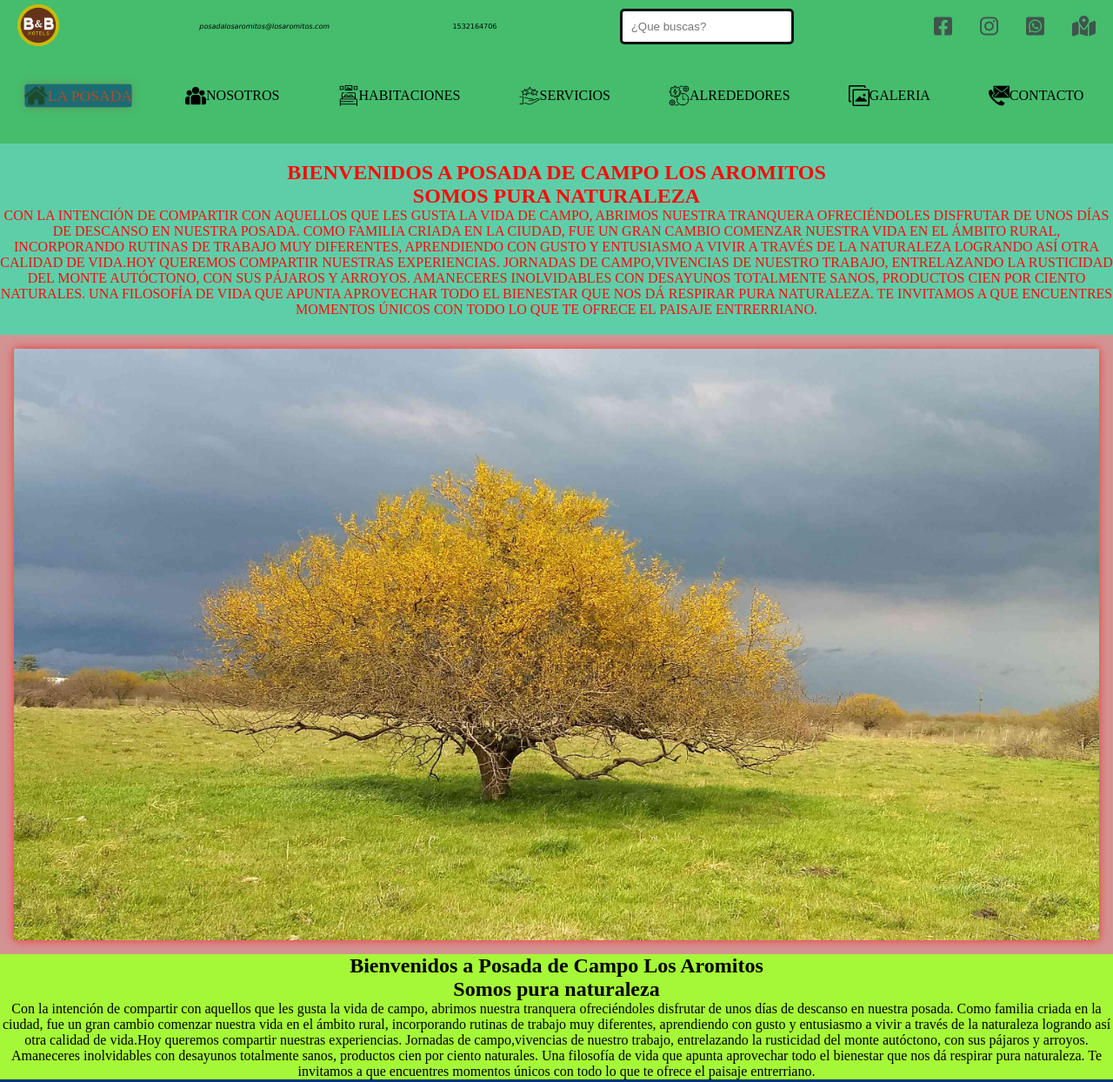
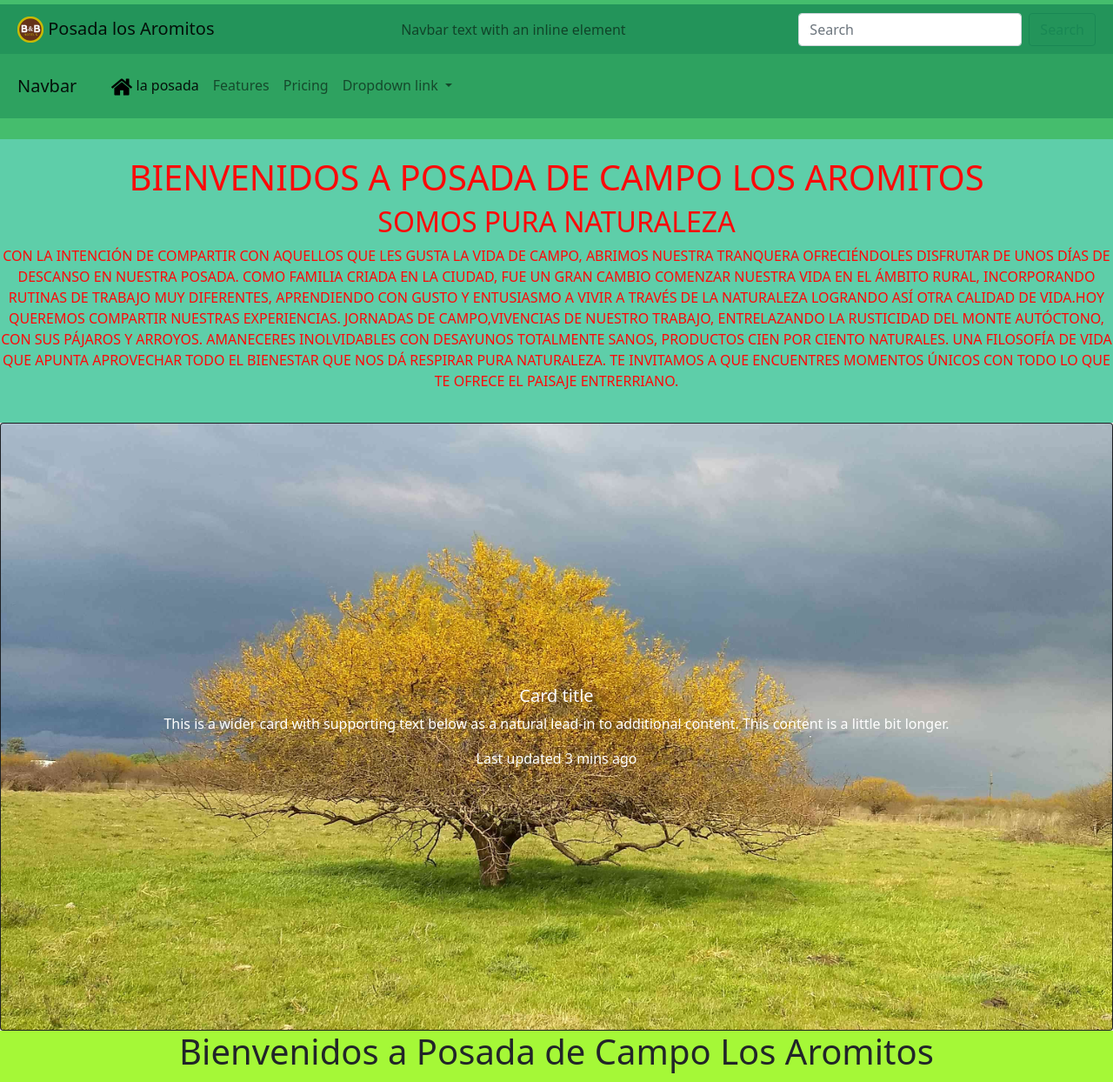
Before and after one commit to Felipe26390/webDevInn, a plain HTML site: page index.html in a window 1280 px wide. Shown: the top 1244 px of the page at 87% size. Drawn offline with nearby package versions, Linux system fonts and the light colour scheme.

Commit message:
se agrega boostrap al index

```diff
--- a/css/style.css
+++ b/css/style.css
@@ -219,7 +219,7 @@ body {
 
 /* Class activa la ubicacion en donde estamos en la botonera del header y el sub menu */
 
-.active {
+/* .active {
     transform: scale(1.1);
     opacity: 0.6;
     pointer-events: none;
@@ -227,7 +227,7 @@ body {
     color: rgb(255, 0, 0);
     box-shadow: 0px 0px 10px 0px rgba(165, 48, 48, 0.5);
     border-radius: .2rem;
-}
+} */
 
 /*Header Inferior Barra Menu--> SUBMENU de Galeria de Fotos  */
 
--- a/index.html
+++ b/index.html
@@ -8,6 +8,7 @@
     <link rel="stylesheet" href="https://cdnjs.cloudflare.com/ajax/libs/font-awesome/6.1.1/css/all.min.css"
         integrity="sha512-KfkfwYDsLkIlwQp6LFnl8zNdLGxu9YAA1QvwINks4PhcElQSvqcyVLLD9aMhXd13uQjoXtEKNosOWaZqXgel0g=="
         crossorigin="anonymous" referrerpolicy="no-referrer" />
+        <link href="https://cdn.jsdelivr.net/npm/bootstrap@5.1.3/dist/css/bootstrap.min.css" rel="stylesheet" integrity="sha384-1BmE4kWBq78iYhFldvKuhfTAU6auU8tT94WrHftjDbrCEXSU1oBoqyl2QvZ6jIW3" crossorigin="anonymous">
     <link rel="stylesheet" href="css/style.css">
 
     <title>B&B Posada de Campo Aromitos</title>
@@ -17,7 +18,7 @@
 
     <header class="header">
 
-        <div class="headerSup" id="img">
+        <!-- <div class="headerSup" id="img">
 
             <div>
                 <a href="index.html">
@@ -40,7 +41,6 @@
             <div class="headerSupIcons">
                 <li class="liLogo">
                     <a class="logo" href="http://facebook.com/username" target="_blank">
-                        <!-- <img src="./assets/SVG/logo1.svg" alt="Facebook"> -->
                         <i class="fa-brands fa-facebook-square"></i>
                     </a>
                 </li>
@@ -68,9 +68,32 @@
 
             </div>
 
-        </div>
+        </div> -->
 
-        <nav class="headerNavMenu">
+        <nav class="navbar navbar-light sticky-top bg-success p-2 text-white bg-opacity-75">
+            <div class="container-fluid">
+              <a class="navbar-brand" href="#">
+                <img src="./assets/img/posada los aromitos casa de campo icno logo.png" alt="" width="30" height="30" class="d-inline-block align-text-top">
+                Posada los Aromitos
+              </a>
+
+              <span class="navbar-text">
+                Navbar text with an inline element
+              </span>
+
+              <form class="d-flex">
+                <input class="form-control me-2" type="search" placeholder="Search" aria-label="Search">
+                <button class="btn btn-outline-success" type="submit">Search</button>
+              </form>
+
+            </div>
+
+
+
+
+          </nav>
+
+        <!-- <nav class="headerNavMenu">
 
             <ul class="botonesHeaderMenu">
 
@@ -139,8 +162,43 @@
 
             </ul>
 
-        </nav>
+        </nav> -->
 
+        <nav class="navbar navbar-expand-lg navbar-light bg-success p-2 text-white bg-opacity-50">
+            <div class="container-fluid">
+              <a class="navbar-brand" href="#">Navbar</a>
+              <button class="navbar-toggler" type="button" data-bs-toggle="collapse" data-bs-target="#navbarNavDropdown" aria-controls="navbarNavDropdown" aria-expanded="false" aria-label="Toggle navigation">
+                <span class="navbar-toggler-icon"></span>
+              </button>
+              <div class="collapse navbar-collapse  nav-link active" id="navbarNavDropdown">
+                <ul class="navbar-nav">
+
+                  <li class="nav-item">
+                    <a class="nav-link active " aria-current="page" href="index.html">
+                        <img src="./assets/img/posada los aromitos casa de campo icno hogar.png" alt="">
+                        la posada
+                    </a>
+                  </li>
+                  <li class="nav-item">
+                    <a class="nav-link" href="#">Features</a>
+                  </li>
+                  <li class="nav-item">
+                    <a class="nav-link" href="#">Pricing</a>
+                  </li>
+                  <li class="nav-item dropdown">
+                    <a class="nav-link dropdown-toggle" href="#" id="navbarDropdownMenuLink" role="button" data-bs-toggle="dropdown" aria-expanded="false">
+                      Dropdown link
+                    </a>
+                    <ul class="dropdown-menu" aria-labelledby="navbarDropdownMenuLink">
+                      <li><a class="dropdown-item" href="#">Action</a></li>
+                      <li><a class="dropdown-item" href="#">Another action</a></li>
+                      <li><a class="dropdown-item" href="#">Something else here</a></li>
+                    </ul>
+                  </li>
+                </ul>
+              </div>
+            </div>
+          </nav>
 
     </header>
 
@@ -170,11 +228,21 @@
             </p>
         </section>
 
-        <section class="galeria">
+        <!-- <section class="galeria">
 
             <img class="tilt-in-fwd-bl" id="img2" src="./assets/img/posada_de_campo_los_aromitos_paisaje_tormenta.jpg" alt="img2">
 
-        </section>
+        </section> -->
+
+
+        <div class="card bg-dark text-white d-flex justify-content-center">
+            <img src="./assets/img/posada_de_campo_los_aromitos_paisaje_tormenta.jpg" class="card-img d-flex justify-content-center align-items-center" height: 50%; alt="...">
+            <div class="card-img-overlay d-flex align-items-center flex-column justify-content-center">
+              <h5 class="card-title">Card title</h5>
+              <p class="card-text">This is a wider card with supporting text below as a natural lead-in to additional content. This content is a little bit longer.</p>
+              <p class="card-text">Last updated 3 mins ago</p>
+            </div>
+          </div>
 
         <section class="footInfo">
 
@@ -259,6 +327,7 @@
 
     </footer>
 
+    <script src="https://cdn.jsdelivr.net/npm/bootstrap@5.1.3/dist/js/bootstrap.bundle.min.js" integrity="sha384-ka7Sk0Gln4gmtz2MlQnikT1wXgYsOg+OMhuP+IlRH9sENBO0LRn5q+8nbTov4+1p" crossorigin="anonymous"></script>
 </body>
 
 </html>
```
